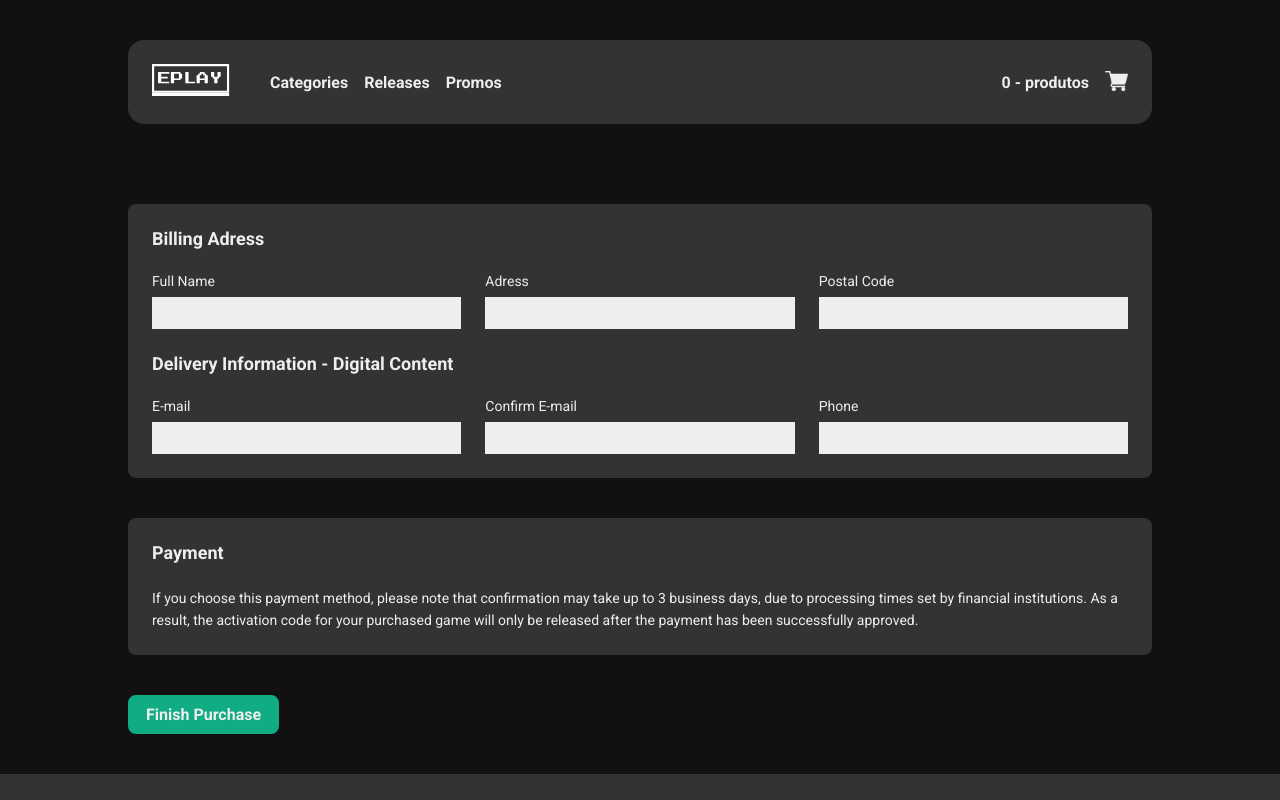
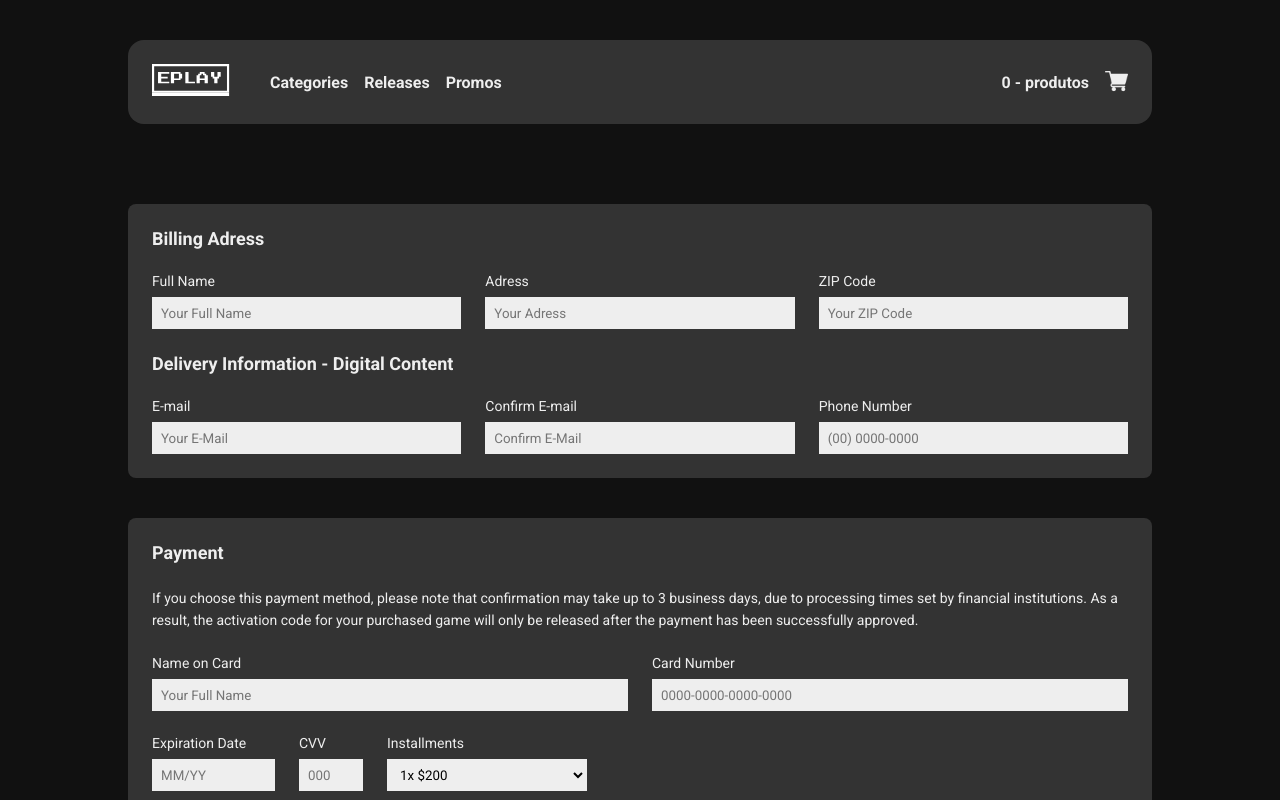
Before and after one commit to RamonSFR/EPLAY, a React (Vite) app: page /checkout in a window 1280 px wide. Shown: the top 800 px of the page. Built offline with nearby package versions, Linux system fonts and the light colour scheme.

Commit message:
checkout page inputs

```diff
--- a/src/pages/Checkout/index.tsx
+++ b/src/pages/Checkout/index.tsx
@@ -1,38 +1,47 @@
+import { useState } from 'react'
+
 import Button from '../../components/Button'
 import Card from '../../components/Card'
 import * as S from './styles'
 
-const Checkout = () => (
+const Checkout = () => {
+  const [value, setValue] = useState('')
+
+  return (
     <div className="container">
       <Card title="Billing Adress">
         <>
           <S.Row>
             <S.InputGroup>
               <label htmlFor="fullName">Full Name</label>
-            <input id="fullName" type="text" />
+              <input placeholder="Your Full Name" id="fullName" type="text" />
             </S.InputGroup>
             <S.InputGroup>
               <label htmlFor="address">Adress</label>
-            <input id="cpf" type="text" />
+              <input placeholder="Your Adress" id="cpf" type="text" />
             </S.InputGroup>
             <S.InputGroup>
-            <label htmlFor="postalCode">Postal Code</label>
-            <input id="postalCode" type="number" />
+              <label htmlFor="zipCode">ZIP Code</label>
+              <input placeholder="Your ZIP Code" id="zipCode" type="number" />
             </S.InputGroup>
           </S.Row>
           <h3 className="margin-top">Delivery Information - Digital Content</h3>
           <S.Row>
             <S.InputGroup>
               <label htmlFor="deliveryEmail">E-mail</label>
-            <input id="deliveryEmail" type="text" />
+              <input placeholder="Your E-Mail" id="deliveryEmail" type="text" />
             </S.InputGroup>
             <S.InputGroup>
               <label htmlFor="confirDeliveryEmail">Confirm E-mail</label>
-            <input id="confirDeliveryEmail" type="text" />
+              <input
+                placeholder="Confirm E-Mail"
+                id="confirDeliveryEmail"
+                type="text"
+              />
             </S.InputGroup>
             <S.InputGroup>
-            <label htmlFor="phone">Phone</label>
-            <input id="phone" type="text" />
+              <label htmlFor="phone">Phone Number</label>
+              <input type="tel" placeholder="(00) 0000-0000" />
             </S.InputGroup>
           </S.Row>
         </>
@@ -42,10 +51,55 @@ const Checkout = () => (
           <p>
             If you choose this payment method, please note that confirmation may
             take up to 3 business days, due to processing times set by financial
-          institutions. As a result, the activation code for your purchased game
-          will only be released after the payment has been successfully
+            institutions. As a result, the activation code for your purchased
+            game will only be released after the payment has been successfully
             approved.
           </p>
+          <S.Row margintop="24px">
+            <S.InputGroup>
+              <label htmlFor="cardName">Name on Card</label>
+              <input placeholder="Your Full Name" id="cardName" type="text" />
+            </S.InputGroup>
+            <S.InputGroup>
+              <label htmlFor="cardNumber">Card Number</label>
+              <input
+                placeholder="0000-0000-0000-0000"
+                id="cardNumber"
+                type="number"
+              />
+            </S.InputGroup>
+          </S.Row>
+          <S.Row margintop="24px">
+            <S.InputGroup maxwidth="123px" defaultflex='flex'>
+              <label htmlFor="expirationDate">Expiration Date</label>
+              <input
+                id="expirationDate"
+                type="text"
+                placeholder="MM/YY"
+                maxLength={5}
+                value={value}
+                onChange={(e) => {
+                  let input = e.target.value.replace(/\D/g, '')
+
+                  if (input.length >= 3) {
+                    input = input.slice(0, 2) + '/' + input.slice(2, 4)
+                  }
+
+                  setValue(input.slice(0, 5))
+                }}
+              />
+            </S.InputGroup>
+            <S.InputGroup maxwidth="64px" defaultflex='flex'>
+              <label htmlFor="cvv">CVV</label>
+              <input placeholder="000" id="cvv" type="text" maxLength={3} />
+            </S.InputGroup>
+            <S.InputGroup maxwidth="200px">
+              <label htmlFor="installments">Installments</label>
+              <select id="installments">
+                <option>1x $200</option>
+              </select>
+            </S.InputGroup>
+          </S.Row>
         </div>
       </Card>
       <Button type="button" variant="primary" title="click to finish purchase">
@@ -53,5 +107,6 @@ const Checkout = () => (
       </Button>
     </div>
   )
+}
 
 export default Checkout
--- a/src/pages/Checkout/styles.ts
+++ b/src/pages/Checkout/styles.ts
@@ -1,13 +1,23 @@
 import styled from 'styled-components'
 import { colors as c } from '../../styles/globalStyle'
 
-export const Row = styled.div`
+type InputGroupProps = {
+  maxwidth?: string
+  defaultflex?: string
+}
+
+type RowProps = {
+  margintop?: string
+}
+
+export const Row = styled.div<RowProps>`
   display: flex;
   column-gap: 24px;
+  margin-top: ${(props) => props.margintop || '0px'};
 `
 
-export const InputGroup = styled.div`
-  flex: auto;
+export const InputGroup = styled.div<InputGroupProps>`
+  flex: ${(props) => (props.defaultflex === 'flex' ? '' : 'auto')};
 
   label {
     display: block;
@@ -15,11 +25,13 @@ export const InputGroup = styled.div`
     margin-bottom: 8px;
   }
 
-  input {
+  input,
+  select {
     background-color: ${c.white};
     border: 1px solid ${c.white};
     height: 32px;
     width: 100%;
     padding: 0 8px;
+    max-width: ${(props) => props.maxwidth || 'auto'};
   }
 `
```
Lines whose indentation alone changed are shown as unchanged.
